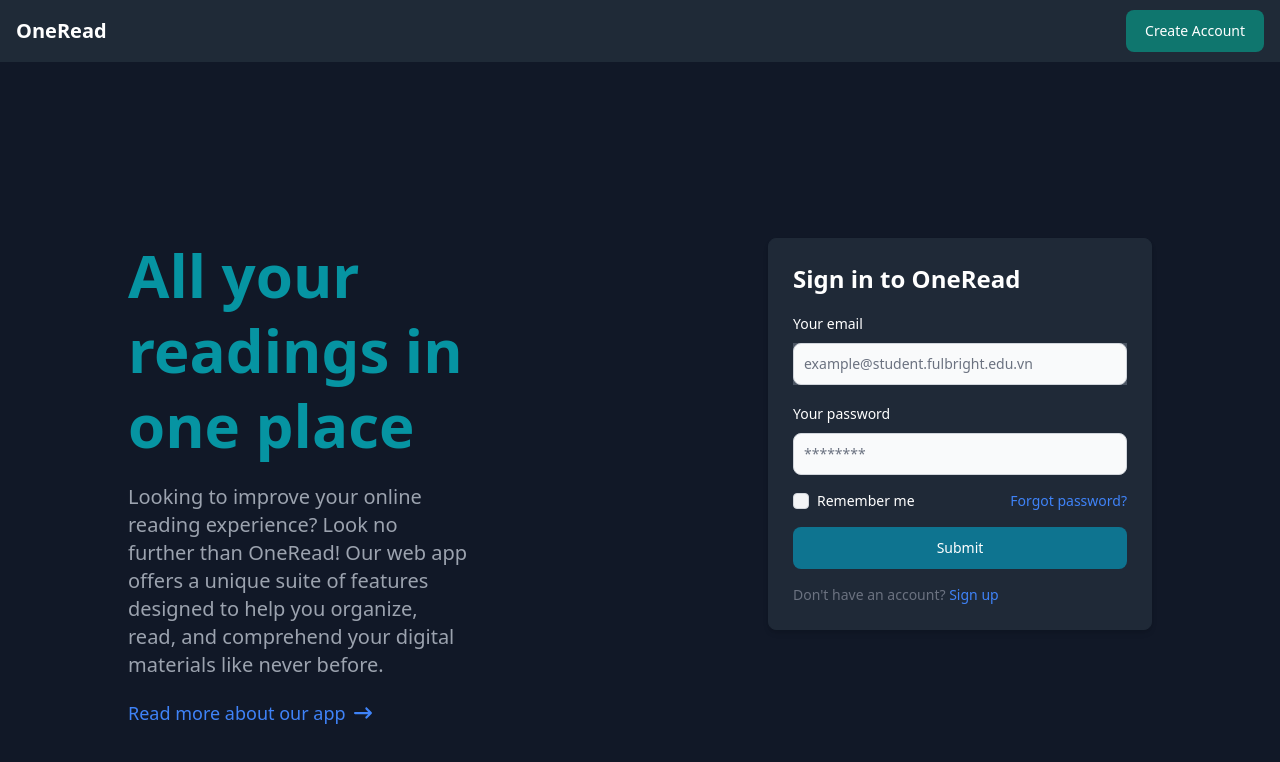
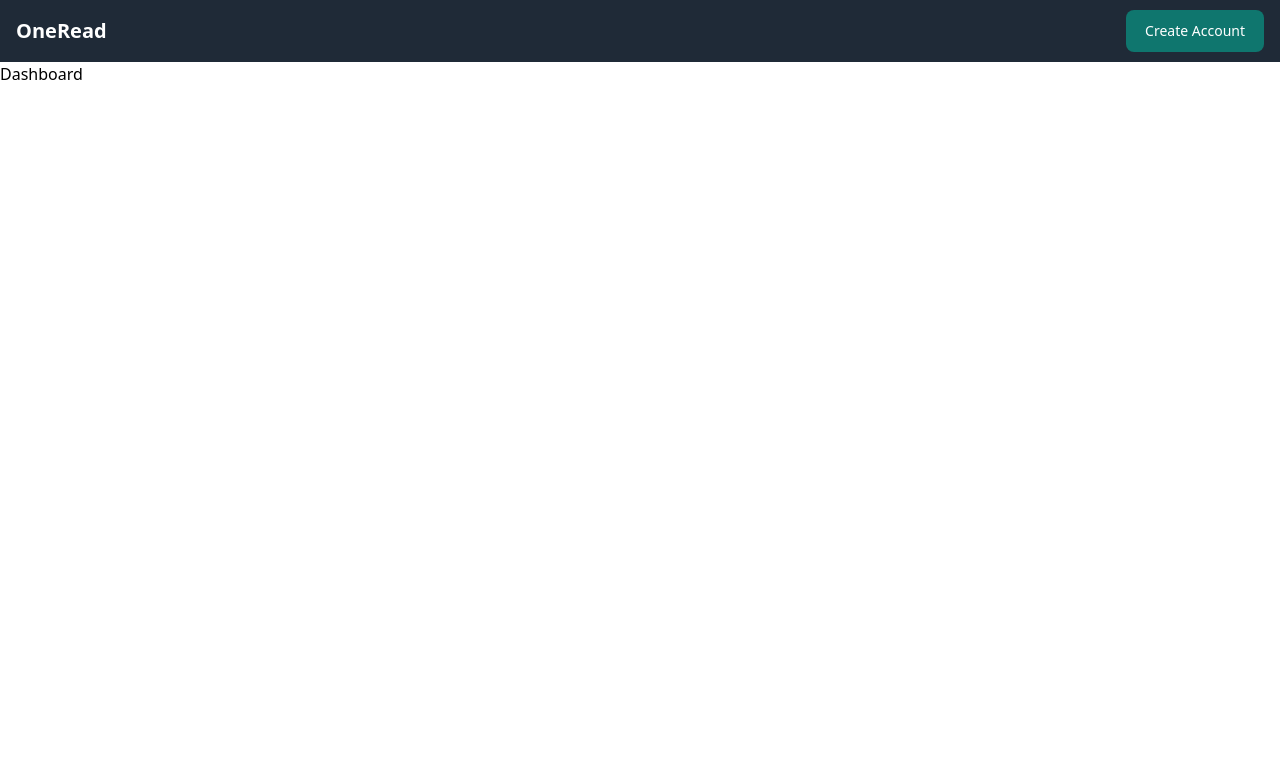
Before and after one commit to ttnhathuy313/one-read, a React (Create React App) app: page /dashboard in a window 1280 px wide. Shown: the top 762 px of the page. Built offline with nearby package versions, Linux system fonts and the light colour scheme.

Commit message:
set up routes

```diff
--- a/package.json
+++ b/package.json
@@ -13,6 +13,7 @@
     "font-awesome": "^4.7.0",
     "react": "^18.2.0",
     "react-dom": "^18.2.0",
+    "react-router-dom": "^6.10.0",
     "react-scripts": "5.0.1",
     "web-vitals": "^2.1.4"
   },
--- a/src/App.js
+++ b/src/App.js
@@ -1,13 +1,16 @@
 import React from "react";
-import NavigationBar from "./components/NavigationBar";
 import LandingPage from "./components/LandingPage";
+import { BrowserRouter, Routes, Route } from "react-router-dom";
+import DashBoard from "./components/dashboard/DashBoard";
 
 const App = () => {
   return (
-    <>
-      <NavigationBar />
-      <LandingPage />
-    </>
+    <BrowserRouter>
+      <Routes>
+        <Route path="/" element={<LandingPage />} />
+        <Route path="/dashboard" element={<DashBoard />} />
+      </Routes>
+    </BrowserRouter>
   );
 }
 
--- a/src/components/LandingPage.css
+++ b/src/components/LandingPage.css
@@ -1,17 +1,6 @@
 body {
     overflow: hidden;
 }
-.content-card {
-    width: 100%;
-    height: 100%;
-    background-color: #fff;
-    border-radius: 10px;
-    box-shadow: 0 0 10px rgba(0,0,0,0.2);
-    display: flex;
-    flex-direction: column;
-    justify-content: center;
-    align-items: center;
-    padding: 20px;
-    left: 10vw;
-    right: 10vw;
+.center-card {
+    margin-top: 7vw;
 }
--- a/src/components/LandingPage.js
+++ b/src/components/LandingPage.js
@@ -2,13 +2,17 @@ import React from "react";
 import LoginForm from "./LoginForm";
 import "./LandingPage.css";
 import Introduction from "./Introduction";
+import NavigationBar from "./NavigationBar";
 
 const LandingPage = () => {
     return (
-        <div className="bg-gray-900 w-screen h-screen overflow-hidden px-32">
-            <div className="mt-44 flex items-start justify-between">
-                <Introduction />
-                <LoginForm />
+        <div>
+            <NavigationBar />
+            <div className="bg-gray-900 w-screen h-screen overflow-hidden px-32">
+                <div className="center-card flex items-start justify-between">
+                    <Introduction />
+                    <LoginForm />
+                </div>
             </div>
         </div>
     )
--- a/src/components/LoginForm.js
+++ b/src/components/LoginForm.js
@@ -1,8 +1,14 @@
 import React from "react"
 import { Button, Checkbox, Label, TextInput, Card } from "flowbite-react";
+import { useNavigate } from "react-router-dom";
 import "./LoginForm.css";
 
 const LoginForm = () => {
+    const navigate = useNavigate();
+    const handleSignIn = () => {
+        console.log('dashboard')
+        navigate("/dashboard");
+    }
     return (
         <div className="max-w-sm inline-block">
             <Card id = "mycard">
@@ -23,7 +29,6 @@ const LoginForm = () => {
                     type="email"
                     placeholder="example@student.fulbright.edu.vn"
                     required={true}
-                    className="bg-gray-600"
                     />
                 </div>
                 <div>
@@ -54,7 +59,7 @@ const LoginForm = () => {
                         </a>
                     </div>
                 </div>
-                <Button type="submit">
+                <Button type="submit" onSubmit={handleSignIn}>
                     Submit
                 </Button>
                 <div className="flex">
--- /dev/null
+++ b/src/components/dashboard/DashBoard.js
@@ -0,0 +1,11 @@
+import React from "react";
+import NavigationBar from "../NavigationBar";
+const DashBoard = () => {
+    return (
+        <div>
+            <NavigationBar />
+            <h1>Dashboard</h1>
+        </div>
+    )
+}
+export default DashBoard;
```
Also changed, not shown: 1 other file (tests, documents, lock files or other folders).
